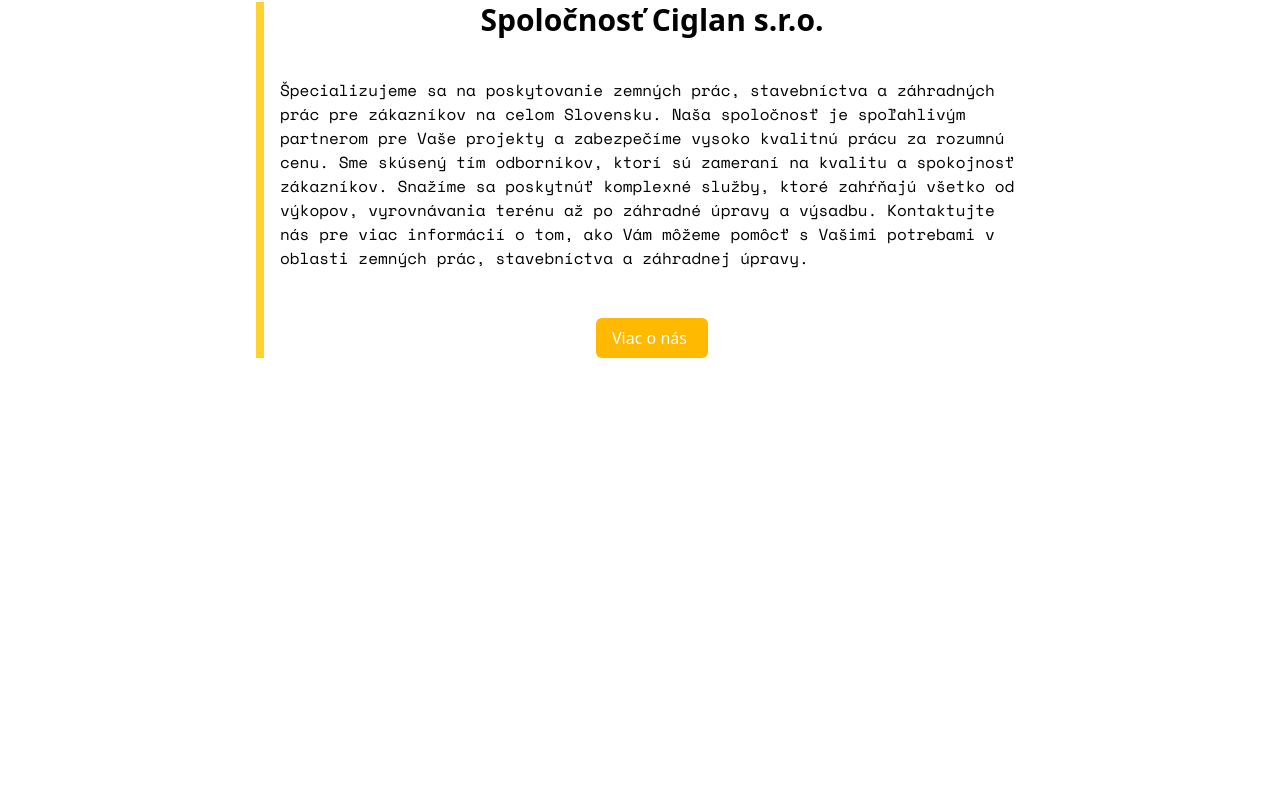
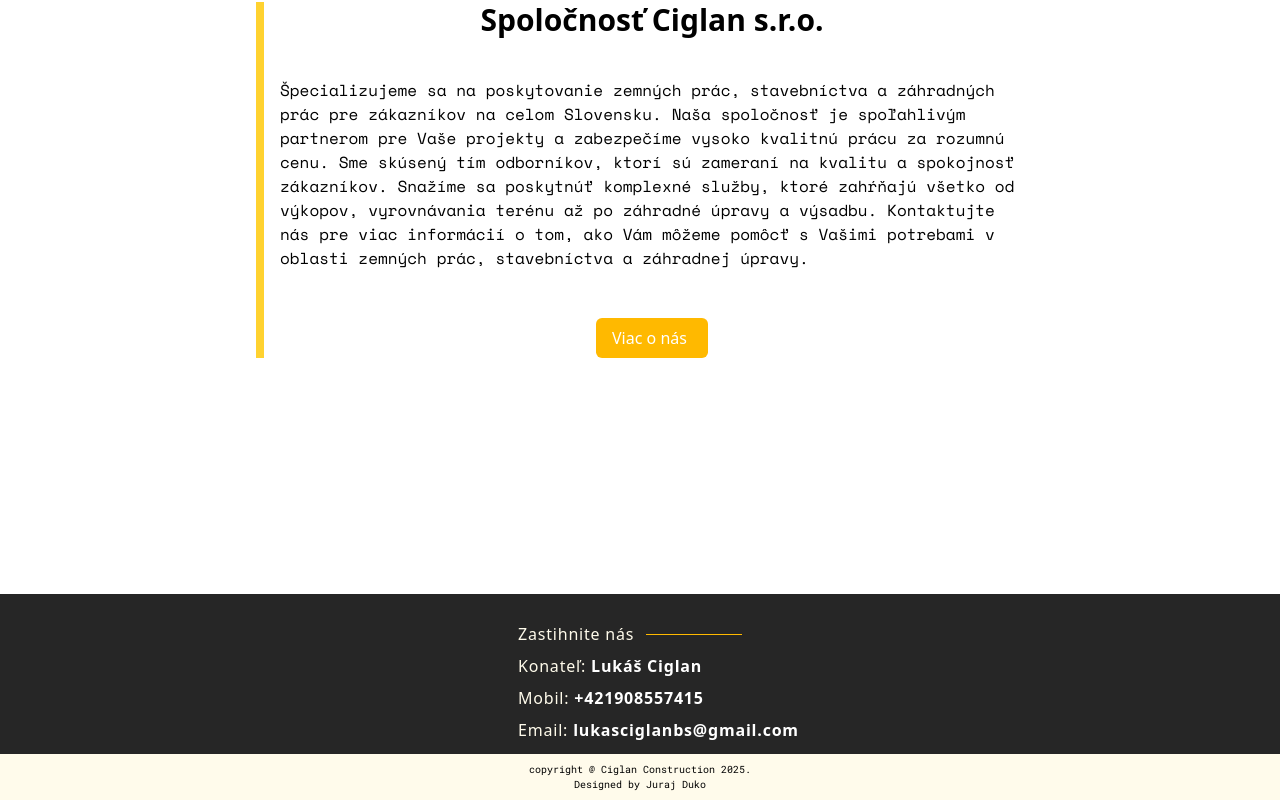
Before and after one commit to Dukoooo/ciglan_2025_tailwind, a React (Vite) app: page /homePage in a window 1280 px wide. Shown: the part 918-1718 px from the top of the page. Before the commit the page ends 1512 px from the top, so only its background shows below. Built offline with nearby package versions, Linux system fonts and the light colour scheme.

Commit message:
feat: Footer and Subfooter done

```diff
--- /dev/null
+++ b/src/components/layout/Footer.jsx
@@ -0,0 +1,38 @@
+function Footer() {
+  return (
+    <footer className="h-[20vh] bg-neutral-800 w-screen text-amber-50 flex  mx-auto ">
+      <div className="py-7 mx-auto w-[85%] xl:max-w-[500px] md:w-[50%]  my-auto md:pl-18 justify-center items-center pl-10 xl:pl-32 ">
+        <ul className="flex flex-col items-start gap-2 tracking-wider text-left ">
+          <li className="flex items-center gap-3 tracking-wider">
+            Zastihnite nás
+            <span className="block h-[1px] w-[6rem] bg-amber-400 "></span>
+          </li>
+          <li className="text-l">
+            Konateľ:{" "}
+            <span href="" className="text-white font-black">
+              Lukáš Ciglan
+            </span>
+          </li>
+          <li className="text-l">
+            Mobil:{" "}
+            <a href="tel:+421908557415" className="text-white font-black">
+              {" "}
+              +421908557415
+            </a>
+          </li>
+          <li className="text-l">
+            Email:{" "}
+            <a
+              href="mailto:lukasciglanbs@gmail.com"
+              className="text-white font-black"
+            >
+              lukasciglanbs@gmail.com
+            </a>
+          </li>
+        </ul>
+      </div>
+    </footer>
+  );
+}
+
+export default Footer;
--- /dev/null
+++ b/src/components/layout/SubFooter.jsx
@@ -0,0 +1,10 @@
+function SubFooter() {
+  return (
+    <div className="flex flex-col items-center py-2 bg-amber-50 text-[10px] font-[roboto_mono]">
+      <div>copyright @ Ciglan Construction 2025.</div>
+      <div> Designed by Juraj Duko</div>
+    </div>
+  );
+}
+
+export default SubFooter;
--- a/src/pages/About.jsx
+++ b/src/pages/About.jsx
@@ -8,6 +8,8 @@
 import { LuMessageCircleMore } from "react-icons/lu";
 
 import { Link } from "react-router-dom";
+import Footer from "../components/layout/Footer";
+import SubFooter from "../components/layout/SubFooter";
 
 const photosArr = [
   {
@@ -125,7 +127,7 @@
       </section>
       <div className="  flex flex-col items-center justify-center min-h-[30vh] md:min-h-[40vh] w-[100%] bg-amber-400 mx-auto   ">
         <div className="w-[100%] mx-2 text-center mt-10 md:w-[95%] xl:w-[80%] 2xl:max-w-[60%] transform hover:scale-105 duration-350">
-          <div className="relative top-[-75px] left-[46%] ">
+          <div className="relative top-[-70px] left-[41%] w-fit md:top-[-95px] md:left-[45%] 2xl:top-[-80px]">
             <img src={trippleBlack} alt="" className="w-20 " />
           </div>
           <h2 className="text-3xl md:text-[3rem]  md:tracking-normal font-black font-mono uppercase text-transparent tracking-widest text-stroke-1 2xl:text-[4rem]  ">
@@ -137,6 +139,8 @@
           </span>
         </div>
       </div>
+      <Footer />
+      <SubFooter />
     </>
   );
 }
--- a/src/pages/HomePage.jsx
+++ b/src/pages/HomePage.jsx
@@ -1,4 +1,6 @@
+import Footer from "../components/layout/Footer";
 import Navigation from "../components/layout/Navigation";
+import SubFooter from "../components/layout/SubFooter";
 import AboutSection from "../sections/AboutSection";
 import HeroSection from "../sections/HeroSection";
 
@@ -8,6 +10,8 @@
       <Navigation />
       <HeroSection />
       <AboutSection />
+      <Footer />
+      <SubFooter />
     </>
   );
 }
```
